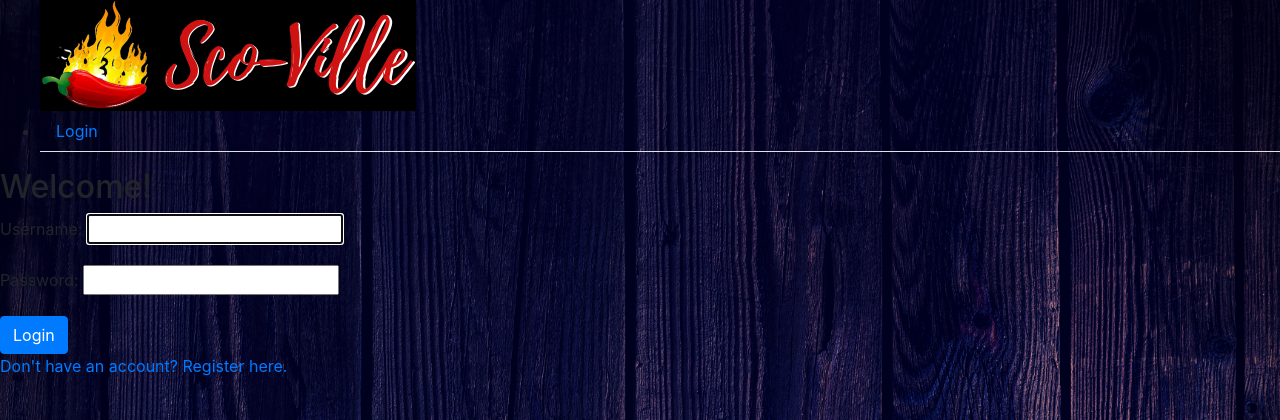
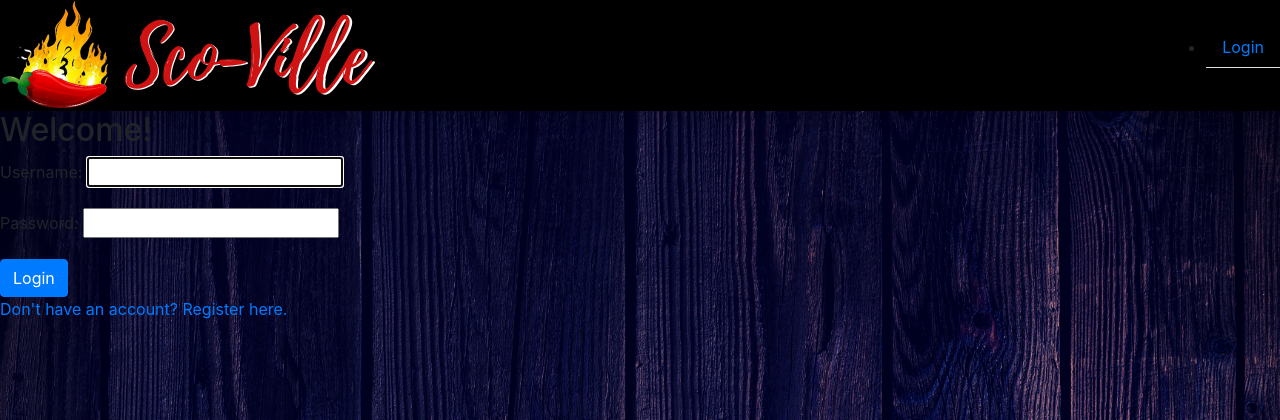
Before and after one commit to CPJackson777/ScoVille, a Django app: a page that uses scovilleapp/templates/shared/base.html in a window 1280 px wide. Shown: the top 420 px of the page. Run offline with Django 3.2, Linux system fonts and the light colour scheme; parts of the project's set-up code (start-up, migrations or seed data) failed here and were passed over; some libraries are stand-ins or nearby versions.

Commit message:
nav bar is finished

```diff
--- a/scovilleapp/static/styles/navbar.css
+++ b/scovilleapp/static/styles/navbar.css
@@ -0,0 +1,3 @@
+.nav-styles {
+    background-color: black;
+}
--- a/scovilleapp/templates/shared/base.html
+++ b/scovilleapp/templates/shared/base.html
@@ -10,17 +10,17 @@
     <link rel="stylesheet" href="https://stackpath.bootstrapcdn.com/bootstrap/4.4.1/css/bootstrap.min.css" integrity="sha384-Vkoo8x4CGsO3+Hhxv8T/Q5PaXtkKtu6ug5TOeNV6gBiFeWPGFN9MuhOf23Q9Ifjh" crossorigin="anonymous">
     <link rel="stylesheet" href="{% static 'styles/bootstrap.css' %}" />
     <link rel="stylesheet" href="{% static 'styles/base.css' %}" />
+    <link rel="stylesheet" href="{% static 'styles/navbar.css' %}" type="text/css" media="screen" />
 
     {% block css %}
-    <link rel="stylesheet" href="{% static 'styles/navbar.css' %}" type="text/css" media="screen" />
     {% endblock %}
 </head>
 
 <body>
 
-    <nav id="site-nav">
+    <nav class = "navbar flex-md-nowrap p-0 shadow nav-styles">
+        <img class="logo" src="{% static 'img/ScovilleNav.png' %}" alt="Scoville logo">
         <ul class="navList">
-        <img class="logo" src="{% static 'img/ScovilleNav.png' %}" alt="Scoville logo">
 
             {% if user.is_authenticated %}
     <ul class="nav nav-tabs">
```
